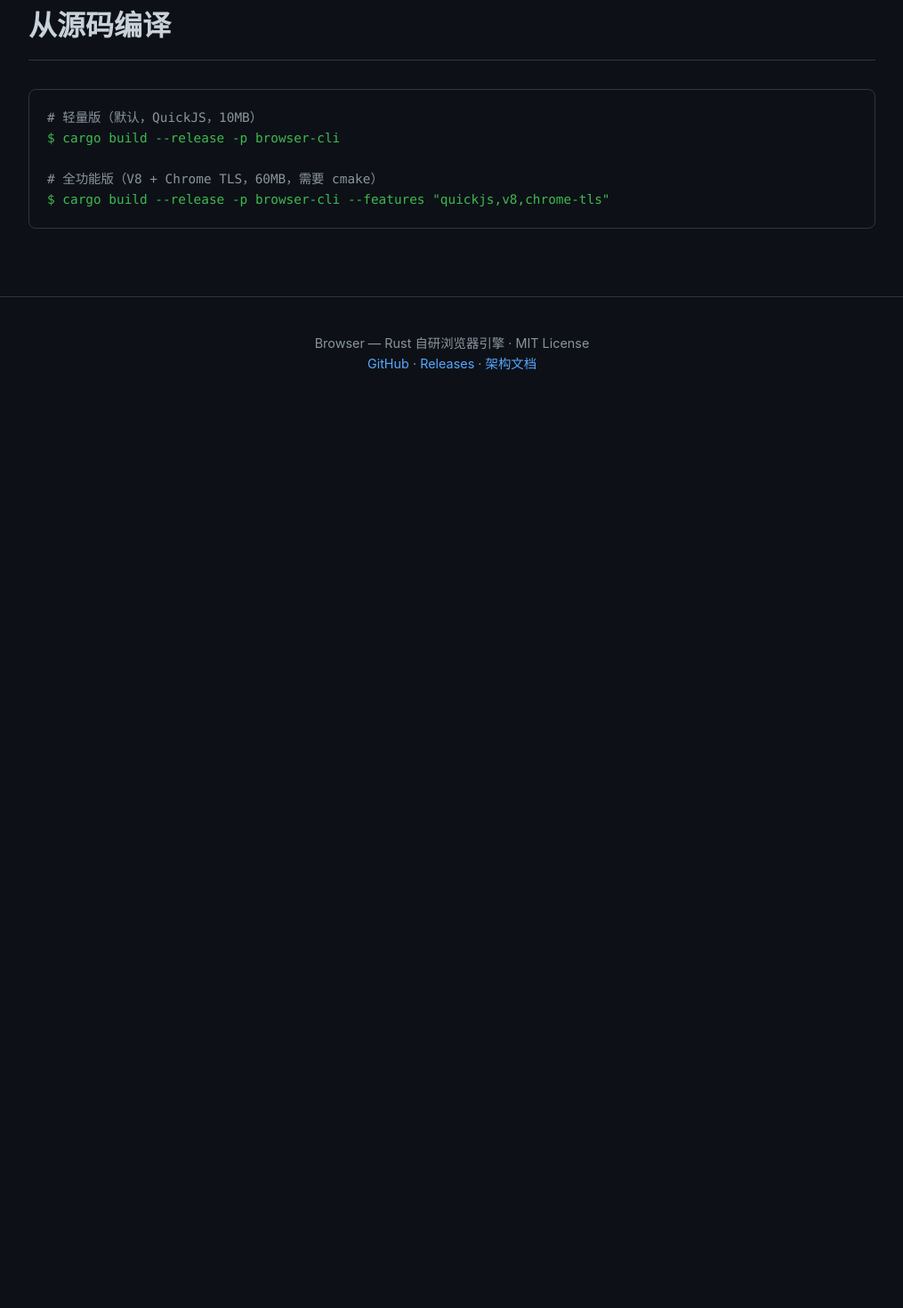
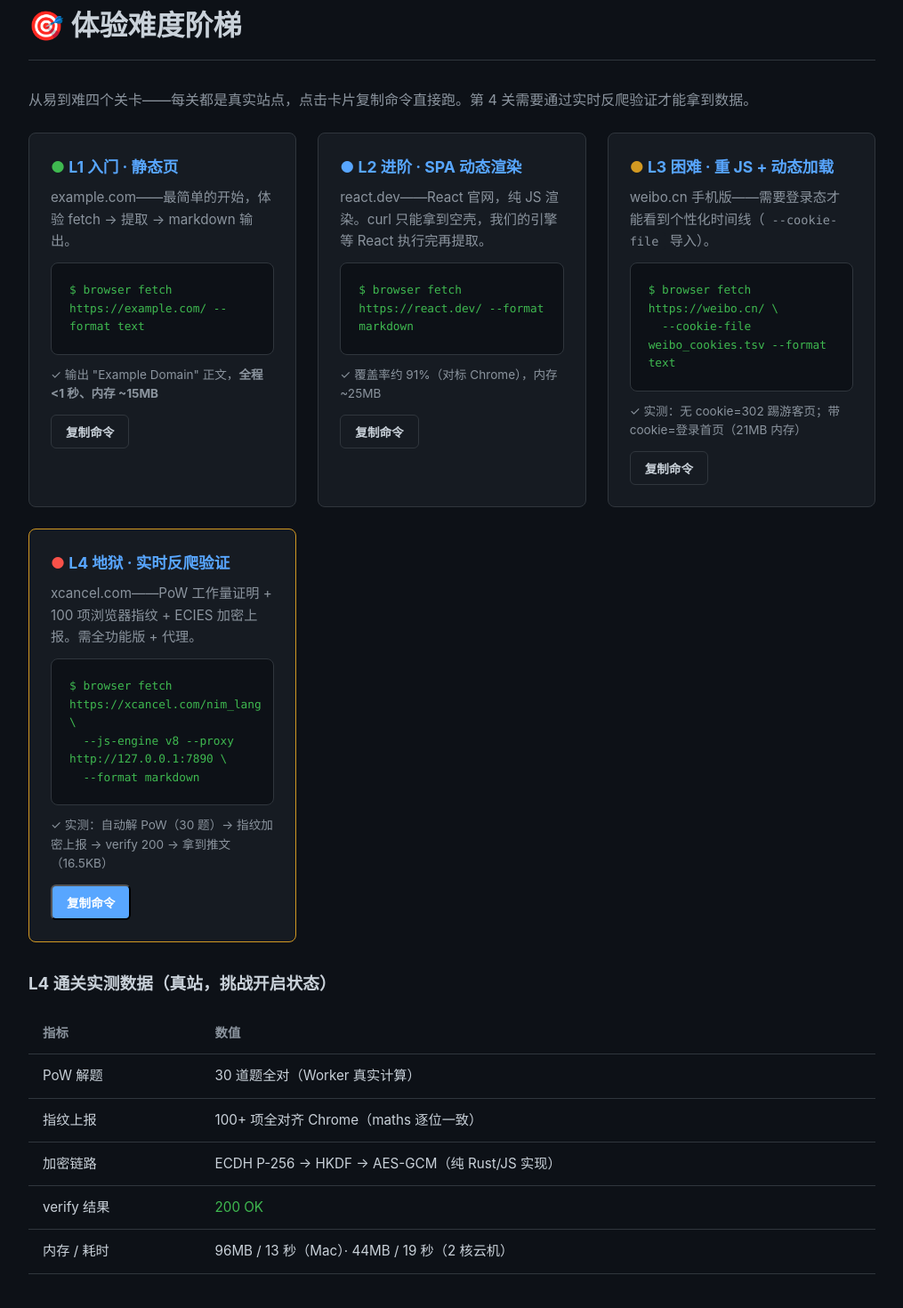
Before and after one commit to dyyz1993/browser, a plain HTML site: page docs/site/index.html in a window 1280 px wide. Shown: the part 2970-4440 px from the top of the page at 89% size, without its empty margins (132-1147 px from the left). Before the commit the page ends 3430 px from the top, so only its background shows below. Drawn offline with Linux system fonts and the light colour scheme.

Commit message:
site: 体验难度阶梯区（L1-L4 四关卡 + 一键复制 + L4 实测数据表）

```diff
--- a/docs/site/index.html
+++ b/docs/site/index.html
@@ -217,6 +217,64 @@
         </section>
 
         <section>
+            <h2>🎯 体验难度阶梯</h2>
+            <p style="color:var(--text-muted);margin-bottom:24px">从易到难四个关卡——每关都是真实站点，点击卡片复制命令直接跑。第 4 关需要通过实时反爬验证才能拿到数据。</p>
+            <div class="grid">
+                <div class="card">
+                    <h3><span style="color:var(--accent-green)">●</span> L1 入门 · 静态页</h3>
+                    <p style="margin-bottom:12px">example.com——最简单的开始，体验 fetch → 提取 → markdown 输出。</p>
+                    <div class="code-block" style="margin:0 0 12px;font-size:0.8rem">
+                        <div><span class="cmd">$ browser fetch https://example.com/ --format text</span></div>
+                    </div>
+                    <p style="color:var(--text-muted);font-size:0.85rem;margin-bottom:12px">✓ 输出 "Example Domain" 正文，<b>全程 &lt;1 秒、内存 ~15MB</b></p>
+                    <button class="btn btn-secondary" style="padding:8px 16px;font-size:0.85rem" onclick="copyCmd(this); this.textContent='已复制 ✓'" data-cmd="browser fetch https://example.com/ --format text">复制命令</button>
+                </div>
+                <div class="card">
+                    <h3><span style="color:var(--accent)">●</span> L2 进阶 · SPA 动态渲染</h3>
+                    <p style="margin-bottom:12px">react.dev——React 官网，纯 JS 渲染。curl 只能拿到空壳，我们的引擎等 React 执行完再提取。</p>
+                    <div class="code-block" style="margin:0 0 12px;font-size:0.8rem">
+                        <div><span class="cmd">$ browser fetch https://react.dev/ --format markdown</span></div>
+                    </div>
+                    <p style="color:var(--text-muted);font-size:0.85rem;margin-bottom:12px">✓ 覆盖率约 91%（对标 Chrome），内存 ~25MB</p>
+                    <button class="btn btn-secondary" style="padding:8px 16px;font-size:0.85rem" onclick="copyCmd(this); this.textContent='已复制 ✓'" data-cmd="browser fetch https://react.dev/ --format markdown">复制命令</button>
+                </div>
+                <div class="card">
+                    <h3><span style="color:var(--accent-orange)">●</span> L3 困难 · 重 JS + 动态加载</h3>
+                    <p style="margin-bottom:12px">weibo.cn 手机版——需要登录态才能看到个性化时间线（<code class="inline">--cookie-file</code> 导入）。</p>
+                    <div class="code-block" style="margin:0 0 12px;font-size:0.8rem">
+                        <div><span class="cmd">$ browser fetch https://weibo.cn/ \</span></div>
+                        <div><span class="cmd">&nbsp;&nbsp;--cookie-file weibo_cookies.tsv --format text</span></div>
+                    </div>
+                    <p style="color:var(--text-muted);font-size:0.85rem;margin-bottom:12px">✓ 实测：无 cookie=302 踢游客页；带 cookie=登录首页（21MB 内存）</p>
+                    <button class="btn btn-secondary" style="padding:8px 16px;font-size:0.85rem" onclick="copyCmd(this); this.textContent='已复制 ✓'" data-cmd="browser fetch https://weibo.cn/ --cookie-file weibo_cookies.tsv --format text">复制命令</button>
+                </div>
+                <div class="card" style="border-color:var(--accent-orange)">
+                    <h3><span style="color:#f85149">●</span> L4 地狱 · 实时反爬验证</h3>
+                    <p style="margin-bottom:12px">xcancel.com——PoW 工作量证明 + 100 项浏览器指纹 + ECIES 加密上报。需全功能版 + 代理。</p>
+                    <div class="code-block" style="margin:0 0 12px;font-size:0.8rem">
+                        <div><span class="cmd">$ browser fetch https://xcancel.com/nim_lang \</span></div>
+                        <div><span class="cmd">&nbsp;&nbsp;--js-engine v8 --proxy http://127.0.0.1:7890 \</span></div>
+                        <div><span class="cmd">&nbsp;&nbsp;--format markdown</span></div>
+                    </div>
+                    <p style="color:var(--text-muted);font-size:0.85rem;margin-bottom:12px">✓ 实测：自动解 PoW（30 题）→ 指纹加密上报 → verify 200 → 拿到推文（16.5KB）</p>
+                    <button class="btn btn-primary" style="padding:8px 16px;font-size:0.85rem" onclick="copyCmd(this); this.textContent='已复制 ✓'" data-cmd="browser fetch https://xcancel.com/nim_lang --js-engine v8 --proxy http://127.0.0.1:7890 --format markdown">复制命令</button>
+                </div>
+            </div>
+
+            <h3 style="margin:32px 0 12px">L4 通关实测数据（真站，挑战开启状态）</h3>
+            <table>
+                <thead><tr><th>指标</th><th>数值</th></tr></thead>
+                <tbody>
+                    <tr><td>PoW 解题</td><td>30 道题全对（Worker 真实计算）</td></tr>
+                    <tr><td>指纹上报</td><td>100+ 项全对齐 Chrome（maths 逐位一致）</td></tr>
+                    <tr><td>加密链路</td><td>ECDH P-256 → HKDF → AES-GCM（纯 Rust/JS 实现）</td></tr>
+                    <tr><td>verify 结果</td><td style="color:var(--accent-green)">200 OK</td></tr>
+                    <tr><td>内存 / 耗时</td><td>96MB / 13 秒（Mac）· 44MB / 19 秒（2 核云机）</td></tr>
+                </tbody>
+            </table>
+        </section>
+
+        <section>
             <h2>从源码编译</h2>
             <div class="code-block">
                 <div><span class="comment"># 轻量版（默认，QuickJS，10MB）</span></div>
@@ -237,10 +295,11 @@
 
     <script>
         function copyCmd(btn) {
-            const cmd = btn.parentElement.querySelector('.cmd').textContent.replace(/^\$\s*/, '');
+            const cmd = btn.dataset.cmd
+                || btn.parentElement.querySelector('.cmd').textContent.replace(/^\$\s*/, '');
             navigator.clipboard.writeText(cmd).then(() => {
-                btn.textContent = '已复制';
-                setTimeout(() => { btn.textContent = '复制'; }, 2000);
+                btn.textContent = '已复制 ✓';
+                setTimeout(() => { btn.textContent = '复制命令'; }, 2000);
             });
         }
     </script>
```
